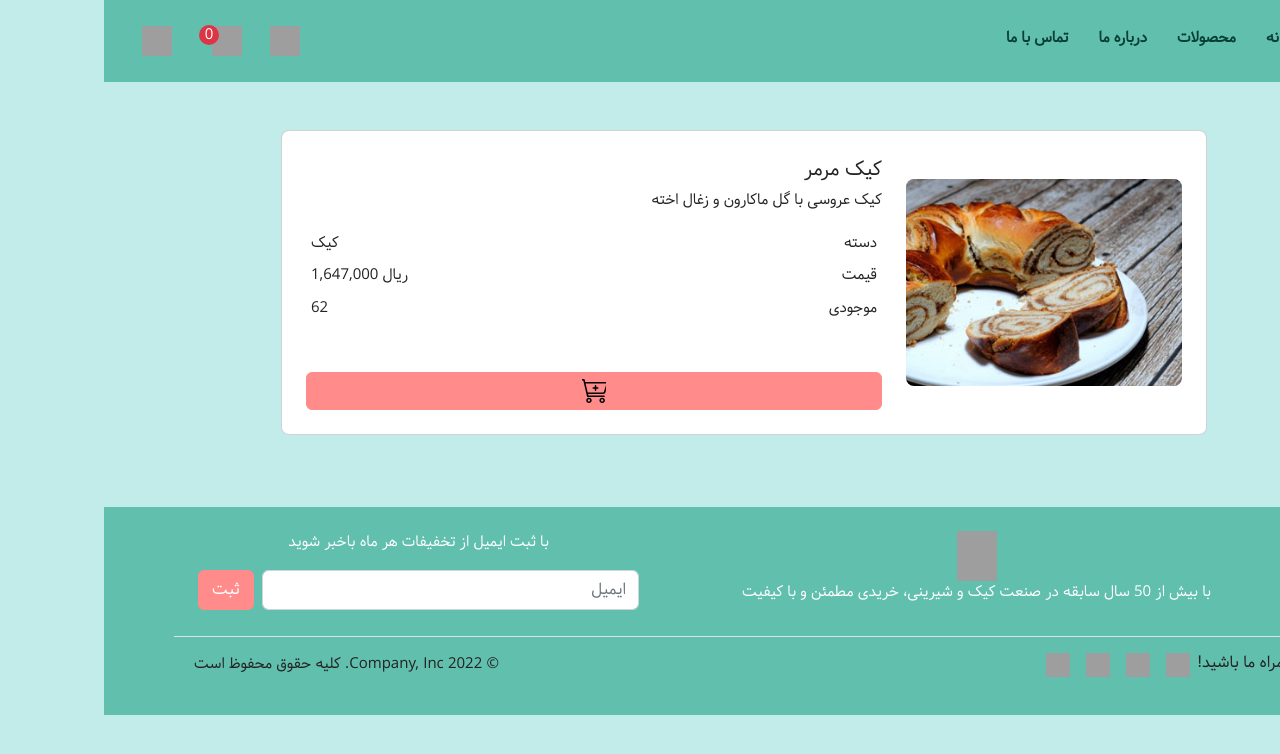
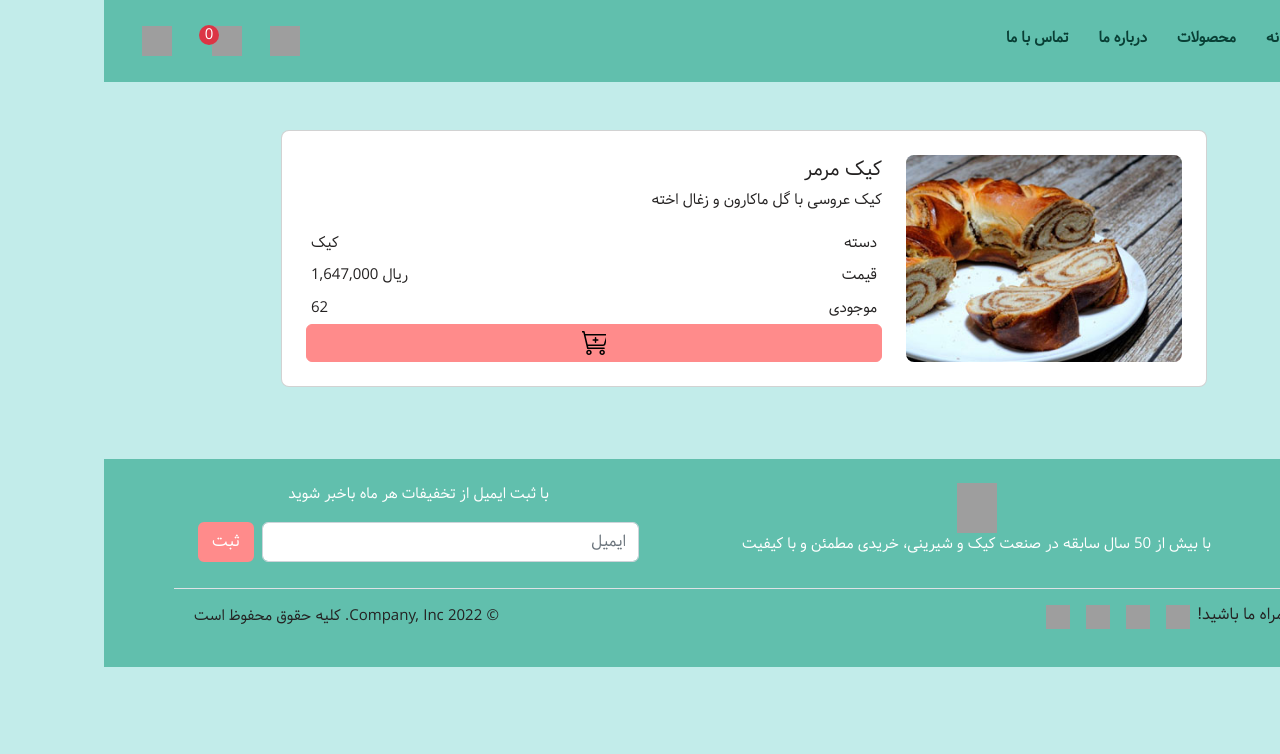
Before and after one commit to ftm-jafari/shop-react, a React (Create React App) app: page /products/1 in a window 1280 px wide. Shown: the top 754 px of the page. Built offline with nearby package versions, Linux system fonts and the light colour scheme; grey boxes are pictures that could not be loaded.

Commit message:
change detiles

```diff
--- a/src/components/detailse.jsx
+++ b/src/components/detailse.jsx
@@ -8,9 +8,13 @@ import { useParams } from 'react-router-dom';
 const Detailse =() =>{
 
     const { id } = useParams();
-    const Context = useContext(cartContext)
-    const [products] = Context.products
-    const onAdd = Context.onAdd
+    const Context = useContext(cartContext);
+    const [products] = Context.products;
+    const getItemQuntity = Context.getItemQuntity;
+    const onAdd = Context.onAdd;
+    const onRemove = Context.onRemove;
+    const onDelete = Context.onDelete;
+    const onFavorite = Context.onFavorite;
 
     const details = products.filter((product) => {
         return product.id.toString() === id
@@ -29,7 +33,6 @@ const Detailse =() =>{
                                    <div className="col-md-4 col-lg-4 col-xl-4">
                                      <CardImg  src={'/'+product.img}  className="img-fluid rounded-3" alt="img" />
                                    </div>
-
                                     <div className='col-md-8'>
                                      <div className="">
                                       <CardTitle className="lead fw-normal mb-2">
@@ -63,26 +66,27 @@ const Detailse =() =>{
                                       </CardText>
                                       </div>
 
-                                      <Button onClick={() => onAdd(product)} className='btn mt-5'>
+                                      {getItemQuntity(product) === 0 ? (
+                                        <Button onClick={() => onAdd(product)} className='btn mt-auto  align-items-end'>
                                              <img src="/images/icons/add to shopping cart.svg" alt="" className='img-cart' />
                                          </Button>
-
-
-                                   {/* <div className='d-flex mt-4 justify-content-between align-items-center'>
+                                       ):
+                                         <div className='d-flex justify-content-between align-items-center'>
                                            <div className="d-flex  justify-content-center">
-                                            <button className="btn btn-hover  px-2">
+                                               <button onClick={() => onRemove(product)} className="btn btn-hover  px-2">
                                                  <i className="fas fa-minus"></i>
                                                </button>
                                                <label id="form1" min="0" name="quantity" type="number"
-                                              className="form-control form-control-sm  text-center" >1</label>
-                                            <button className="btn btn-hover px-2">
+                                                 className="form-control form-control-sm  text-center" >{getItemQuntity(product)}</label>
+                                               <button onClick={()=>onAdd(product)} className="btn btn-hover px-2">
                                                 <i className="fas fa-plus"></i>
                                               </button>
                                              </div>
                                              <div className="d-flex p-2  justify-content-center trash">
-                                             <a href="#!" className="text-danger "><i className="fas fa-trash fa-lg"></i></a>
+                                                <a onClick={()=>onDelete(product)} href="#!" className="text-danger "><i className="fas fa-trash fa-lg"></i></a>
                                             </div>
-                                      </div> */}
+                                          </div>
+                                         }
 
                                    </div>
                                  </div>
--- a/src/components/product.jsx
+++ b/src/components/product.jsx
@@ -25,10 +25,10 @@ const Product = ({product,getItemQuntity, onAdd , onRemove ,onDelete, favItems ,
              <CardBody>
                <CardTitle tag="h5">
                     <div className="card-icon">
-                        <a onClick={()=>changeModal(product)} className="float-end" href="#">
+                         <a onClick={()=>changeModal(product)} className="float-end" href="#">
                            <i className="fa-solid fa-eye"></i>
                          </a>
-                         <a id='btnFav' onClick={() => onFavorite(product)} className={favIcon}  href="#">
+                         <a id='btnFav' onClick={() => onFavorite(product)} className={favIcon} href="#">
                             <i className="fa-solid fa-heart"></i>
                          </a>
                     </div>
```
Lines whose indentation alone changed are shown as unchanged.
